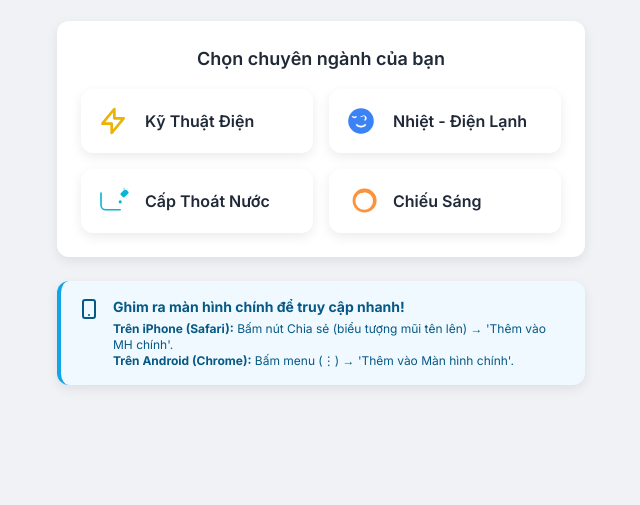
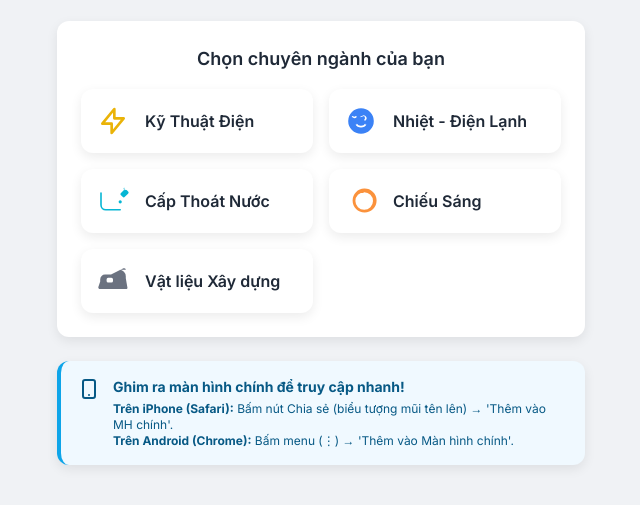
Before and after one commit to hocthuoclong/appkt, a plain HTML site: page index.html in a window 1280 px wide. Shown: the part 91-596 px from the top of the page, without its empty margins (319-959 px from the left). Drawn offline with nearby package versions, Linux system fonts and the light colour scheme.

Commit message:
Update index.html

```diff
--- a/index.html
+++ b/index.html
@@ -884,6 +884,15 @@
                     button.onclick = () => selectCategory(key);
                     categoryButtonsContainer.appendChild(button);
                 }
+                 // Add link to VLXD page
+                const vlxdButton = document.createElement('a');
+                vlxdButton.href = './indexxd.html';
+                vlxdButton.className = 'btn card flex items-center p-4 text-left hover:bg-gray-50 hover:shadow-lg';
+                vlxdButton.innerHTML = `
+                    <svg xmlns="http://www.w3.org/2000/svg" class="h-8 w-8 text-gray-500" viewBox="0 0 20 20" fill="currentColor"><path d="M18 3a1 1 0 00-1.447-.894L8.763 6H5a3 3 0 00-3 3v1.268l-1.162 3.486A1 1 0 002 15h16a1 1 0 00.95-1.317L18 8.268V7a4 4 0 00-4-4h-2zM6 9a1 1 0 011-1h2a1 1 0 011 1v1a1 1 0 01-1 1H7a1 1 0 01-1-1V9z" /></svg>
+                    <span class="ml-4 font-semibold text-base">Vật liệu Xây dựng</span>
+                `;
+                categoryButtonsContainer.appendChild(vlxdButton);
             }
 
             function selectCategory(key) {
```
